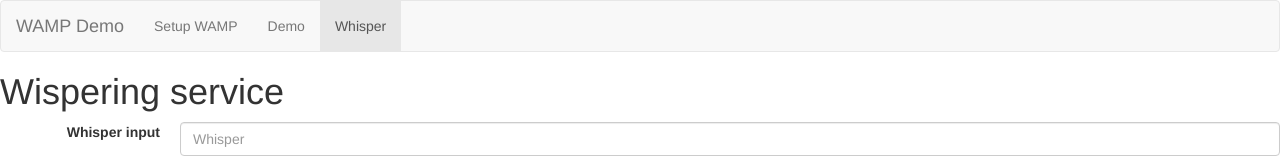
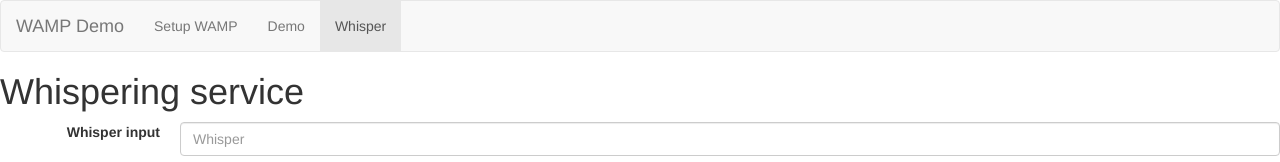
Before and after one commit to Jopie64/wampDemo, an Angular app: page /whisper in a window 1280 px wide. Shown: the top 162 px of the page. Built offline with nearby package versions, Linux system fonts and the light colour scheme; what wampy would draw is missing.

Commit message:
Fix typo

```diff
--- a/src/app/whisper/whisper.component.html
+++ b/src/app/whisper/whisper.component.html
@@ -1,4 +1,4 @@
-<h1>Wispering service</h1>
+<h1>Whispering service</h1>
 <!--
     <div class=" input-group">
   <span class="input-group-btn">
```
